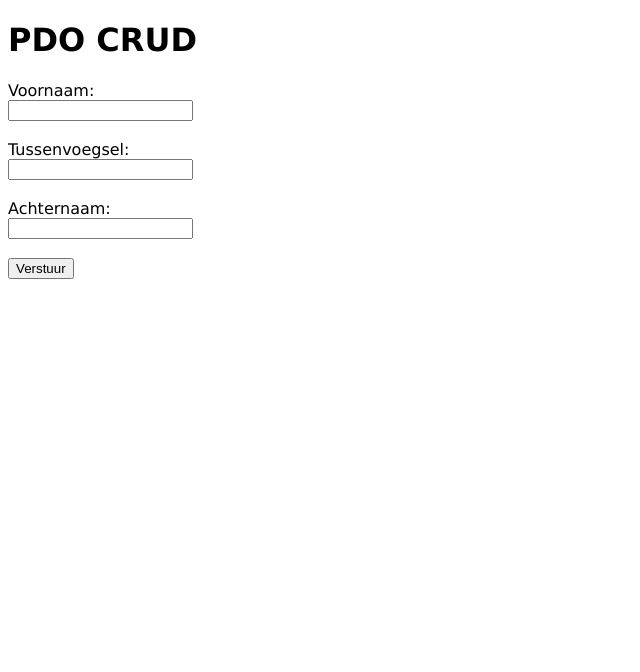
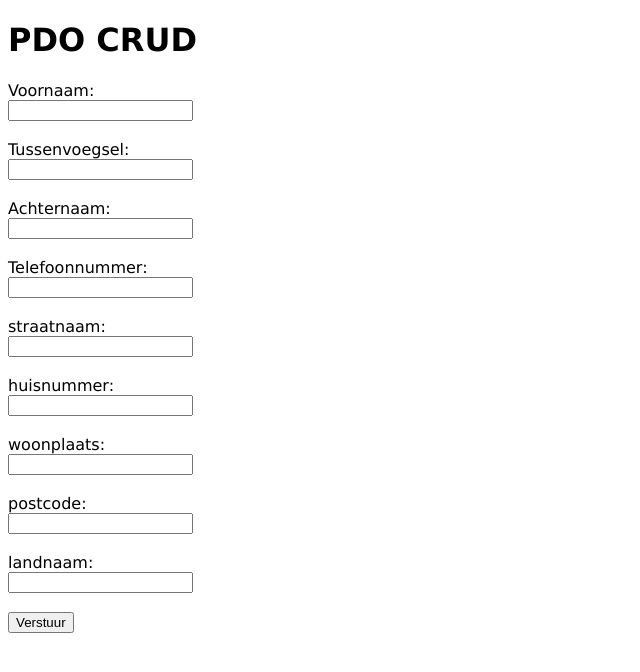
Before and after one commit to Talha-Alpaslan/php-pdo-crud-opdracht01, a PHP site: page /update.php?Id=1 in a window 1280 px wide. Shown: the top 672 px of the page, without its empty margins (0-640 px from the left). Run offline with PHP 8.4, Linux system fonts and the light colour scheme; data that the repository does not hold is empty.

Commit message:
toegevoegd

```diff
--- a/update.php
+++ b/update.php
@@ -24,7 +24,13 @@ if ($_SERVER["REQUEST_METHOD"] == "POST") {
         $sql = "UPDATE Persoon
                 SET Voornaam = :Voornaam,
                     Tussenvoegsel = :Tussenvoegsel,
-                    Achternaam = :Achternaam
+                    Achternaam = :Achternaam,
+                    Telefoonnummer = :Telefoonnummer,
+                    straatnaam = :straatnaam,
+                    huisnummer = :huisnummer,
+                    woonplaats = :woonplaats,
+                    postcode = :postcode,
+                    landnaam = :landnaam,
                 WHERE Id = :Id";
 
         // Roep de prepare-method aan van het PDO-object $pdo
@@ -35,6 +41,12 @@ if ($_SERVER["REQUEST_METHOD"] == "POST") {
         $statement->bindValue(':Voornaam', $_POST['firstname'], PDO::PARAM_STR);
         $statement->bindValue(':Tussenvoegsel', $_POST['infix'], PDO::PARAM_STR);
         $statement->bindValue(':Achternaam', $_POST['lastname'], PDO::PARAM_STR);
+        $statement->bindValue(':Telefoonnummer', $_POST['telNumber'], PDO::PARAM_STR);
+        $statement->bindValue(':straatnaam', $_POST['streetname'], PDO::PARAM_STR);
+        $statement->bindValue(':huisnummer', $_POST['homenumber'], PDO::PARAM_STR);
+        $statement->bindValue(':woonplaats', $_POST['liveplace'], PDO::PARAM_STR);
+        $statement->bindValue(':postcode', $_POST['postcode'], PDO::PARAM_STR);
+        $statement->bindValue(':landnaam', $_POST['country'], PDO::PARAM_STR);
 
         // We gaan de query uitvoeren op de mysql-server
         $statement->execute();
@@ -89,6 +101,24 @@ $result = $statement->fetch(PDO::FETCH_OBJ);
         <label for="lastname">Achternaam:</label><br>
         <input type="text" name="lastname" id="lastname" value="<?php echo $result->Achternaam; ?>"><br><br>
 
+        <label for="telNumber">Telefoonnummer:</label><br>
+        <input type="text" name="telNumber" id="telNumber" value="<?php echo $result->Telefoonnummer; ?>"><br><br>
+
+        <label for="streetname">straatnaam:</label><br>
+        <input type="text" name="streetname" id="streetname" value="<?php echo $result->straatnaam; ?>"><br><br>
+
+        <label for="homenumber">huisnummer:</label><br>
+        <input type="text" name="homenumber" id="homenumber" value="<?php echo $result->huisnummer; ?>"><br><br>
+
+        <label for="liveplace">woonplaats:</label><br>
+        <input type="text" name="liveplace" id="liveplace" value="<?php echo $result->woonplaats; ?>"><br><br>
+
+        <label for="postcode">postcode:</label><br>
+        <input type="text" name="postcode" id="postcode" value="<?php echo $result->postcode; ?>"><br><br>
+
+        <label for="country">landnaam:</label><br>
+        <input type="text" name="country" id="country" value="<?php echo $result->landnaam; ?>"><br><br>
+
         <input type="hidden" name="Id" value="<?php echo $result->Id; ?>">
 
         <input type="submit" value="Verstuur">
```
Also changed, not shown: create.php (+20 -2 lines), database/127_0_0_1.sql (+7 -1 lines), index.php (+19 -1 lines), read.php (+18 -0 lines).
